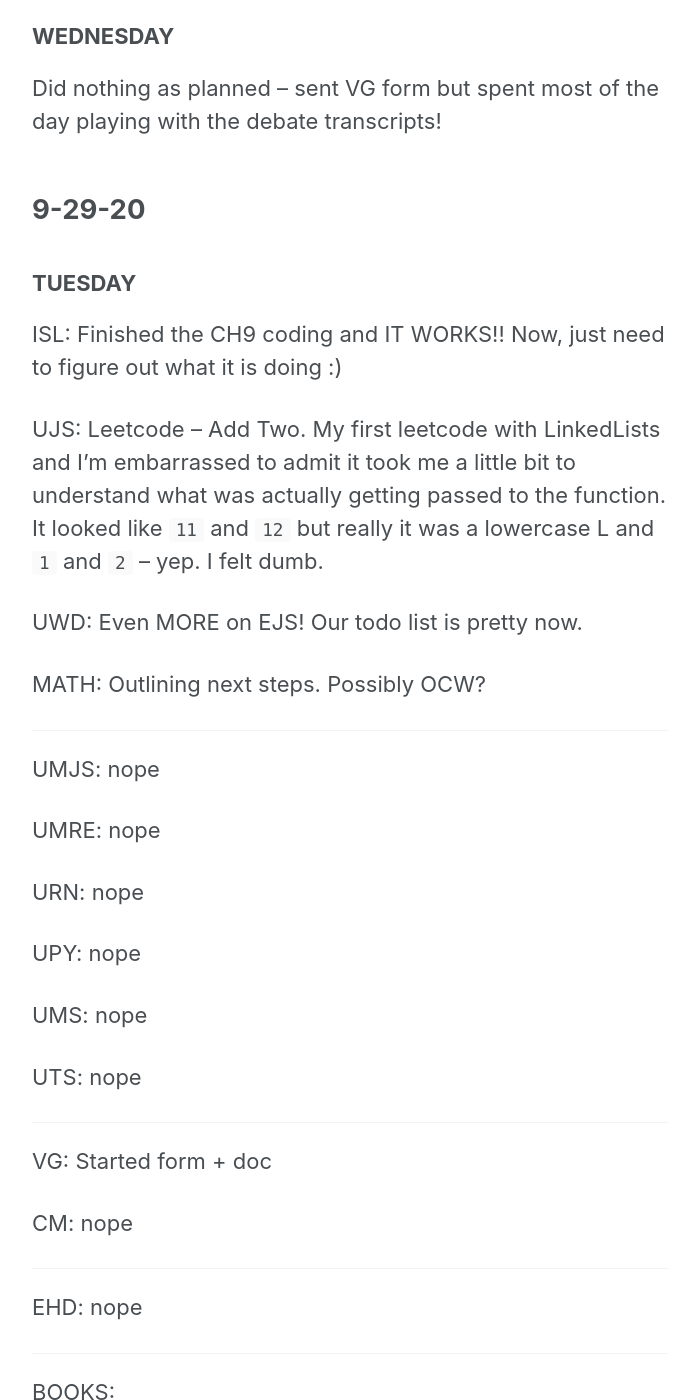
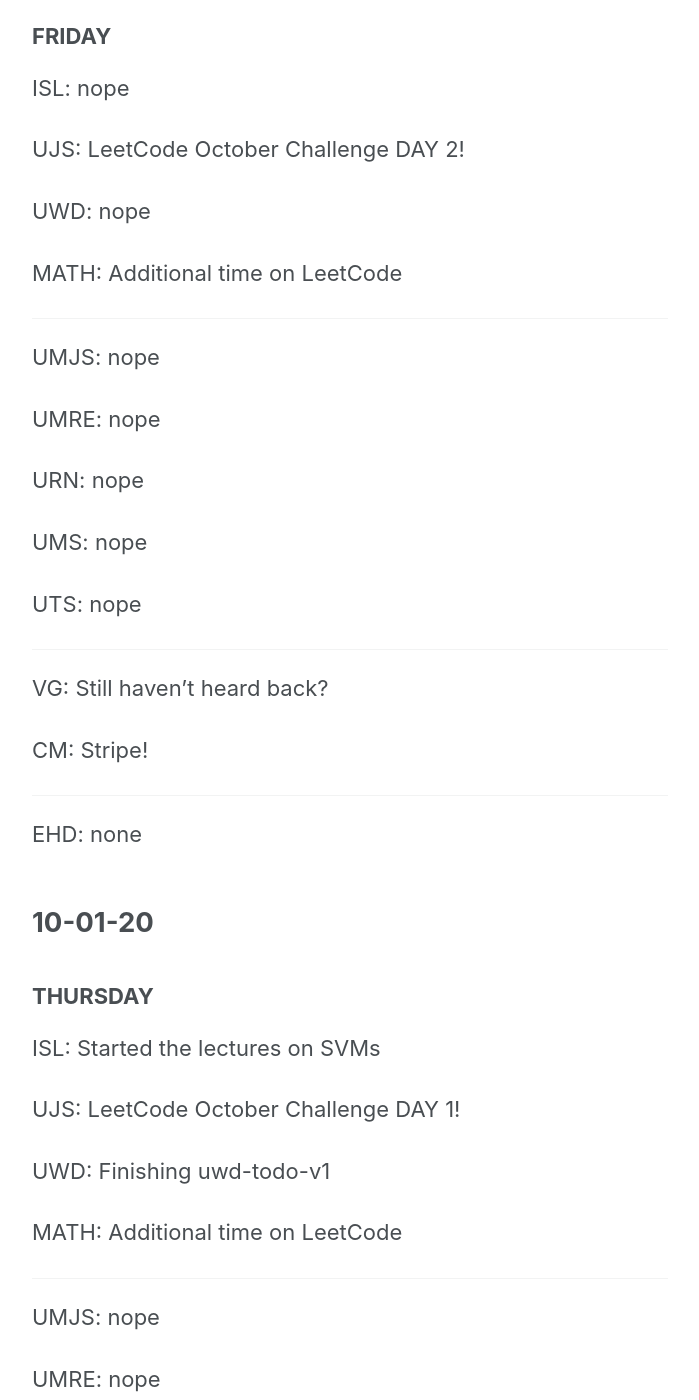
Before and after one commit to yesthisiskendra/yesthisiskendra.github.io, a Jekyll site: the page built from _pages/tracking.md, in a window 1280 px wide and 1400 px high, scrolled down 254 px. Shown: the whole window, without its empty margins (290-989 px from the left). Built offline with Jekyll 4.4.1, drawn with Linux system fonts in a browser that asks for light colours; cached includes are drawn as plain includes; nearby versions of some CDN libraries; some of the changed text lies outside the part shown.

Commit message:
Add tracking

```diff
--- a/_pages/tracking.md
+++ b/_pages/tracking.md
@@ -3,6 +3,74 @@
 title: "Tracking"
 permalink: /tracking/
 ---
+
+## 10-02-20
+
+### FRIDAY
+
+ISL: nope
+
+UJS: LeetCode October Challenge DAY 2!
+
+UWD: nope
+
+MATH: Additional time on LeetCode
+
+---
+
+UMJS: nope
+
+UMRE: nope
+
+URN: nope
+
+UMS: nope
+
+UTS: nope
+
+---
+
+VG: Still haven't heard back?
+
+CM: Stripe!
+
+---
+
+EHD: none
+
+## 10-01-20
+
+### THURSDAY
+
+ISL: Started the lectures on SVMs
+
+UJS: LeetCode October Challenge DAY 1!
+
+UWD: Finishing uwd-todo-v1
+
+MATH: Additional time on LeetCode
+
+---
+
+UMJS: nope
+
+UMRE: nope
+
+URN: nope
+
+UMS: nope
+
+UTS: nope
+
+---
+
+VG: Haven't heard back
+
+CM: 3+ hours!!!
+
+---
+
+EHD: nope
 
 ## 9-30-20
 
```
Also changed, not shown: other parts of _pages/tracking.md (+1 -1 lines).
